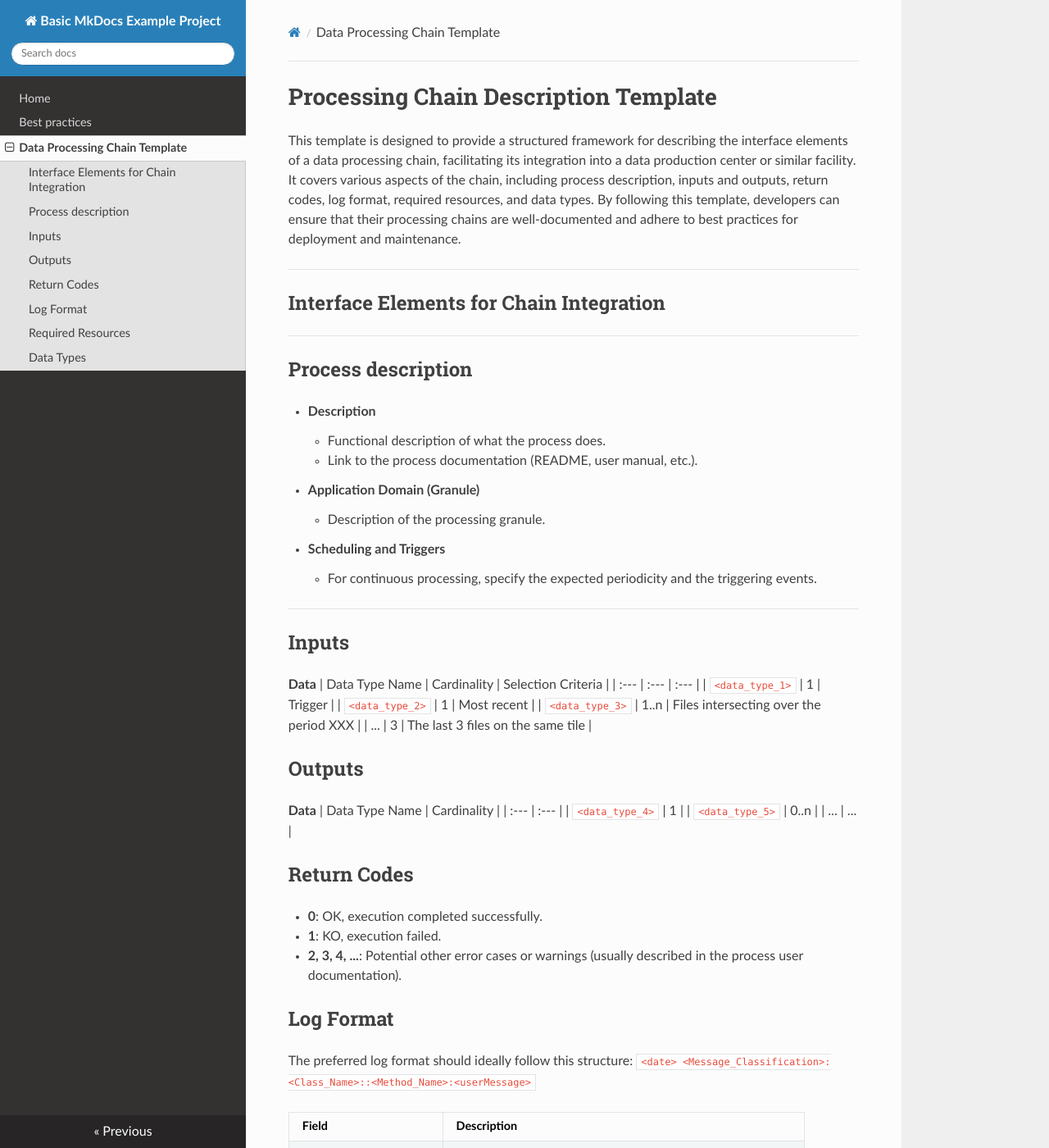
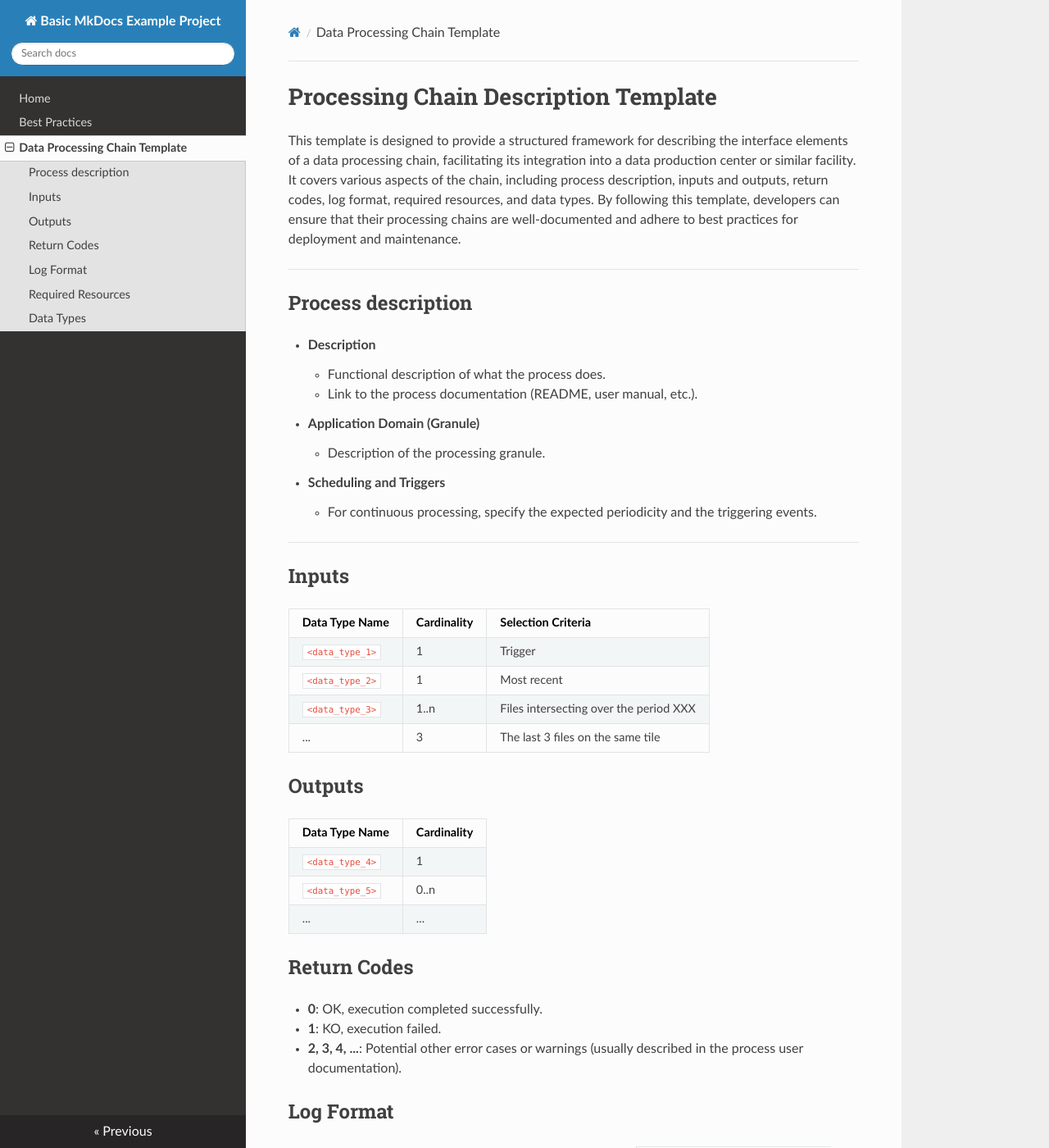
Before and after one commit to CNES/processing-chain-guidelines, an MkDocs documentation site: the page built from docs/Data_processing_chain_template.md, in a window 1280 px wide and 1400 px high. Shown: the whole window at 82% size. Built offline with MkDocs 1.6.1, drawn with Linux system fonts in a browser that asks for light colours; nearby versions of some CDN libraries.

Commit message:
Refactor processing chain template and update MkDocs navigation for consistency

```diff
--- a/docs/Data_processing_chain_template.md
+++ b/docs/Data_processing_chain_template.md
@@ -1,11 +1,6 @@
 # Processing Chain Description Template
 
 This template is designed to provide a structured framework for describing the interface elements of a data processing chain, facilitating its integration into a data production center or similar facility. It covers various aspects of the chain, including process description, inputs and outputs, return codes, log format, required resources, and data types. By following this template, developers can ensure that their processing chains are well-documented and adhere to best practices for deployment and maintenance.
-
----
-
-Interface Elements for Chain Integration
-----------------------------------------
 
 ---
 
@@ -25,7 +20,6 @@ Process description
 Inputs
 ------
 
-**Data**
 | Data Type Name | Cardinality | Selection Criteria |
 | :--- | :--- | :--- |
 | `<data_type_1>` | 1 | Trigger |
@@ -36,7 +30,6 @@ Inputs
 Outputs
 -------
 
-**Data**
 | Data Type Name | Cardinality |
 | :--- | :--- |
 | `<data_type_4>` | 1 |
@@ -52,6 +45,7 @@ Return Codes
 
 Log Format
 ----------
+
 The preferred log format should ideally follow this structure:
 `<date> <Message_Classification>:<Class_Name>::<Method_Name>:<userMessage>`
 
--- a/mkdocs.yml
+++ b/mkdocs.yml
@@ -1,7 +1,7 @@
 site_name: Basic MkDocs Example Project
 nav:
   - Home: index.md
-  - Best practices: best_practices.md
+  - Best Practices: best_practices.md
   - Data Processing Chain Template: Data_processing_chain_template.md
 theme:
   name: readthedocs
```
